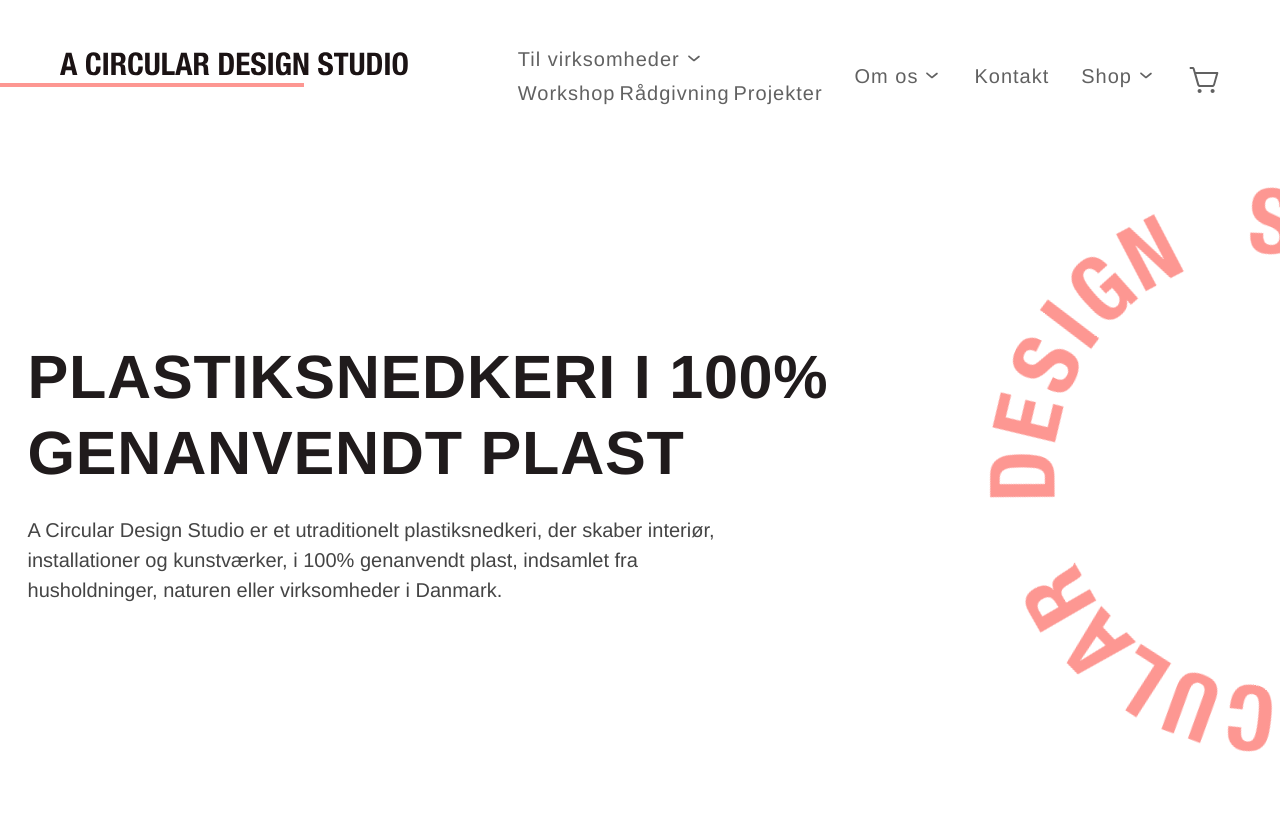
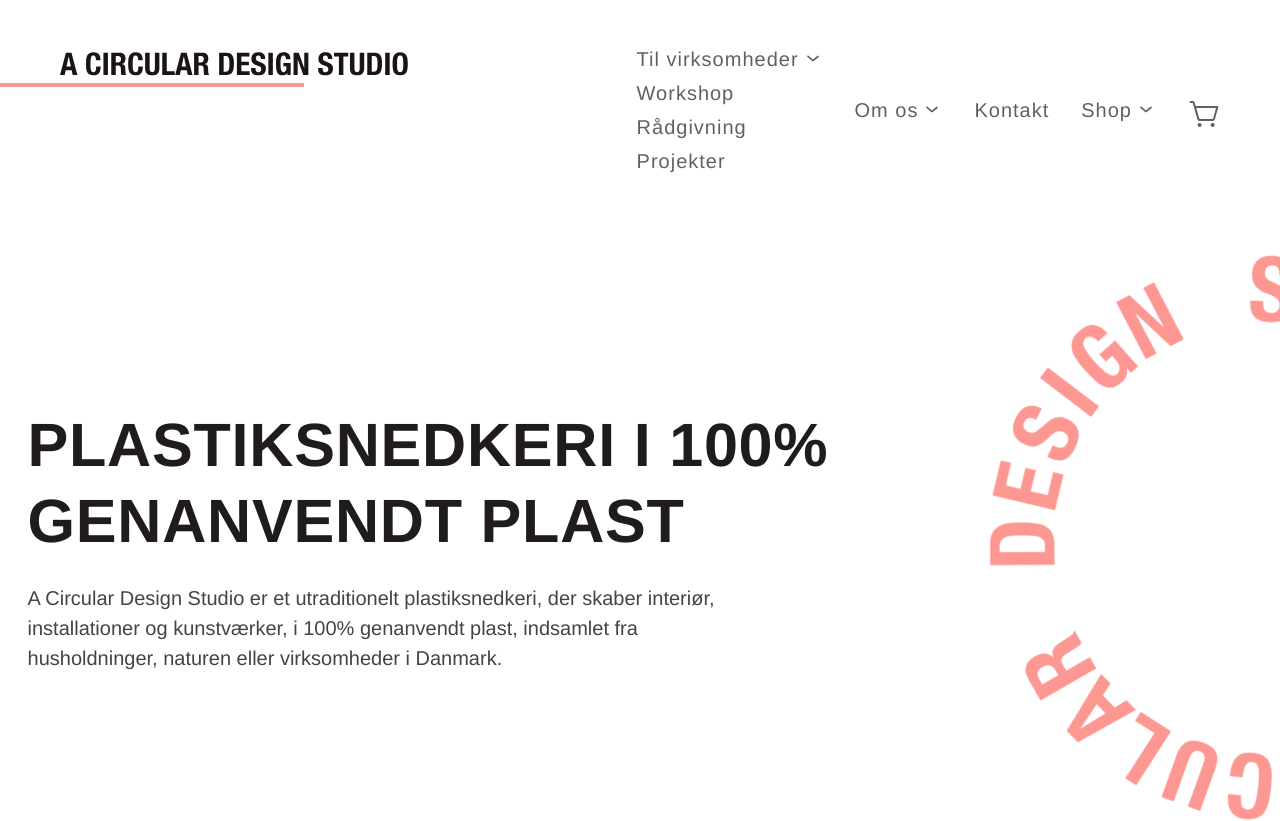
Before and after one commit to andr52j9/a_circular_design_studio, an Astro site: page / in a window 1280 px wide. Shown: the top 821 px of the page. Built offline with nearby package versions, Linux system fonts and the light colour scheme; Astro itself is replaced by a stand-in of ours.

Commit message:
extra lysgrøn

```diff
--- a/src/components/Header.astro
+++ b/src/components/Header.astro
@@ -63,5 +63,10 @@
       gap: var(--space-l);
       align-items: center;
     }
+
+    .dropdown_content {
+      display: flex;
+      flex-direction: column;
+    }
   </style>
 </header>
--- a/src/styles/global.css
+++ b/src/styles/global.css
@@ -84,6 +84,7 @@
   --color-red-400: #ea7786;
   --color-red-500: #dd4d6d;
   --color-red-700: #be3862;
+  --color-green-100: #edfaf2;
   --color-green-400: #a3cabc;
   --color-green-500: #7da89c;
   --color-green-700: #3e7874;
@@ -112,6 +113,8 @@
   --blue-light: var(--color-blue-400);
   --blue: var(--color-blue-500);
   --blue-dark: var(--color-blue-700);
+  --green-exLight: var(--color-green-100);
+
   --green-light: var(--color-green-400);
   --green: var(--color-green-500);
   --green-dark: var(--color-green-700);
```
